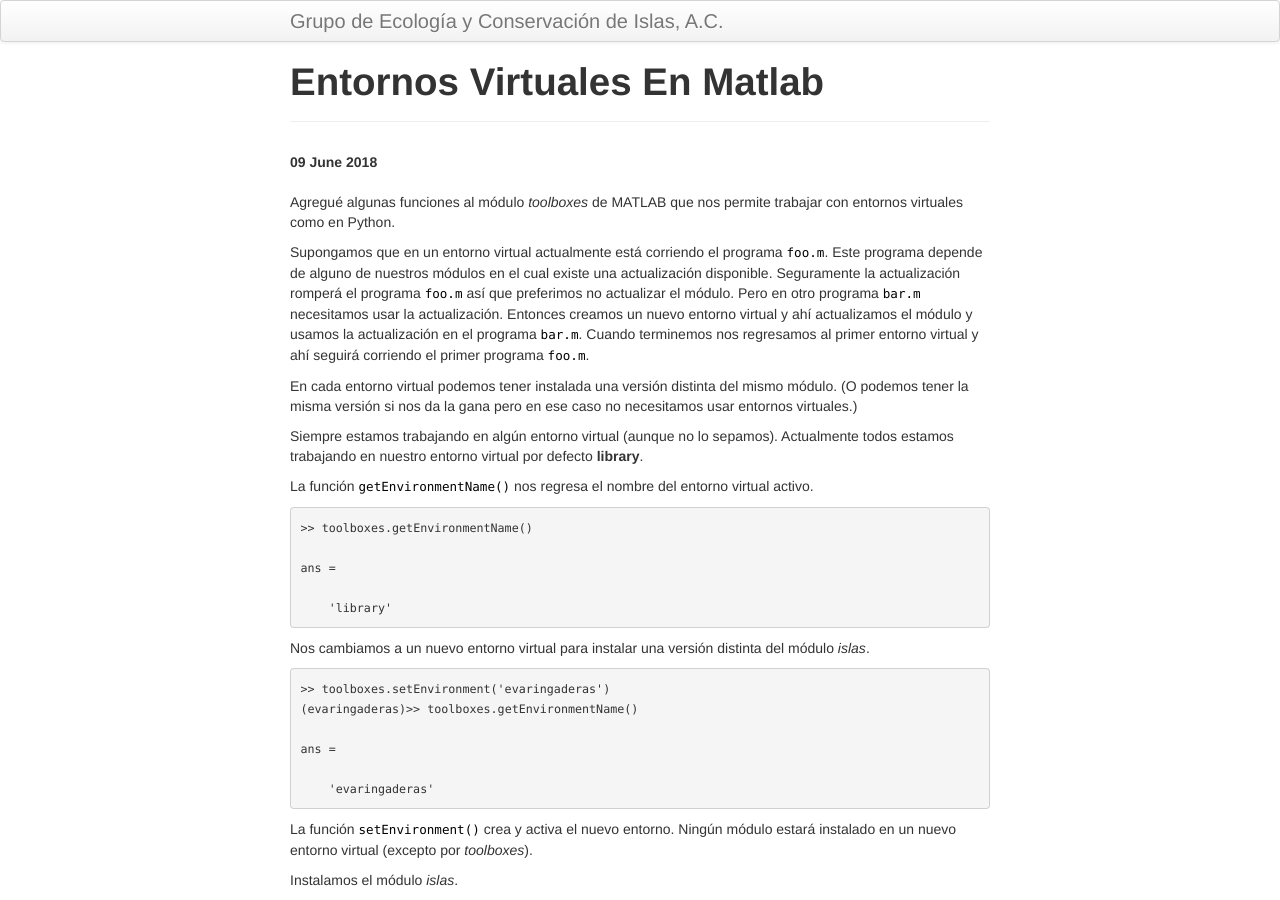
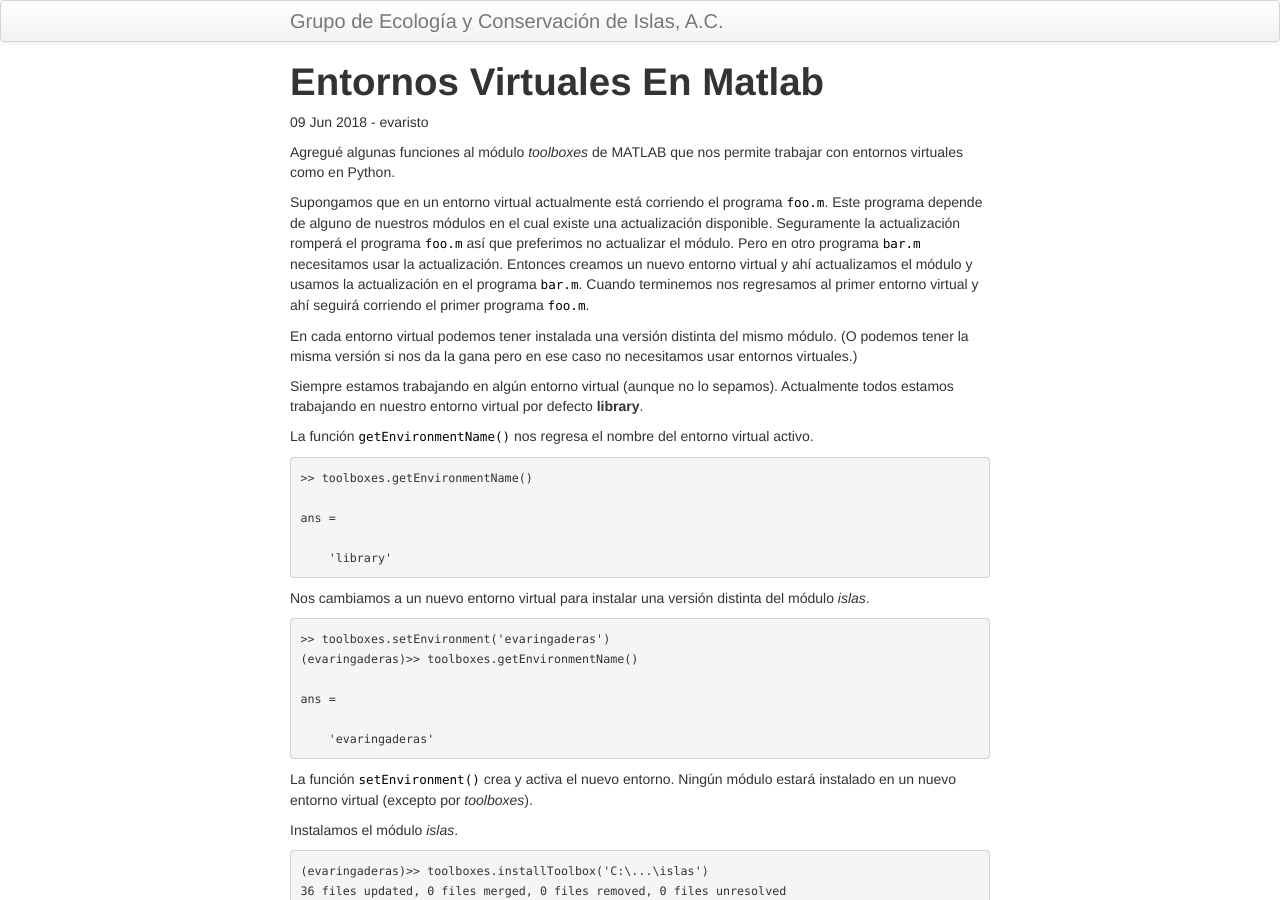
Before and after one commit to LizethMReyes/islasgeci.github.io, a Jekyll site: the page built from _posts/2018-06-09-Entornos-virtuales-en-MATLAB.md, in a window 1280 px wide and 900 px high. Built offline with Jekyll 4.4.1, drawn with Linux system fonts in a browser that asks for light colours; some of the changed text lies outside the part shown.

Commit message:
Usa diseño default

```diff
--- a/_layouts/post.html
+++ b/_layouts/post.html
@@ -1,5 +1,7 @@
 ---
 layout: default
 ---
-{% include JB/setup %}
-{% include themes/twitter/post.html %}
+<h1>{{ page.title }}</h1>
+<p>{{ page.date | date_to_string }} - {{ page.author }}</p>
+
+{{ content }}
```
